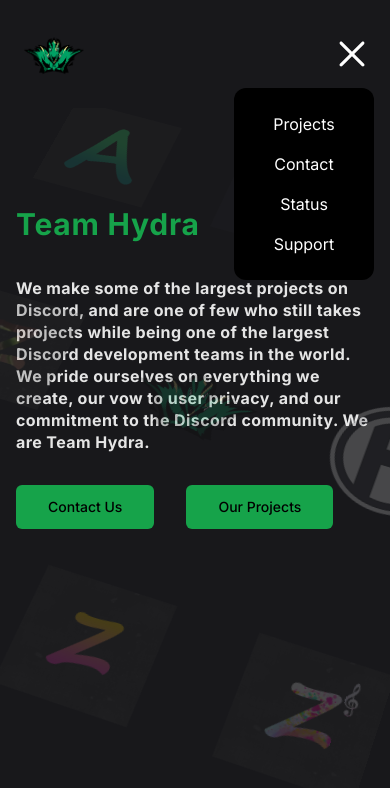
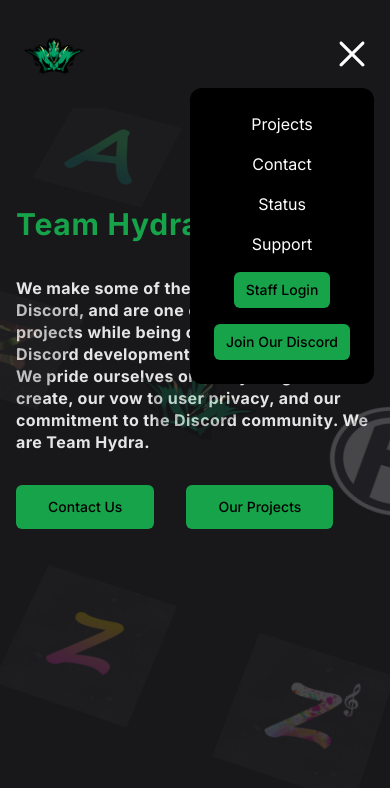
Before and after one commit to Hiekki/Team-Hydra, a Next.js app: page / in a window 390 px wide. Both pictures are taken after a click on the picture 352 px from the left and 54 px from the top of the page. Shown: the top 788 px of the page. Built offline with nearby package versions, Linux system fonts and the light colour scheme.

Commit message:
added buttons to mobile dropdown menu for nav bar

```diff
--- a/src/components/Navbar.tsx
+++ b/src/components/Navbar.tsx
@@ -73,6 +73,26 @@
                                     <a href={`/#${nav.id}`}>{nav.name}</a>
                                 </li>
                             ))}
+                            <li>
+                                <Button
+                                    className="bg-green-600 z-10 hover:bg-zinc-200 hover:text-green-600 mt-4 text-black"
+                                    variant="default"
+                                    size="sm"
+                                    asChild
+                                >
+                                    <a href="https://accounts.hep.gg/">Staff Login</a>
+                                </Button>
+                            </li>
+                            <li>
+                                <Button
+                                    className="bg-green-600 z-10 hover:bg-zinc-200 hover:text-green-600 mt-4 text-black"
+                                    variant="default"
+                                    size="sm"
+                                    asChild
+                                >
+                                    <a href="https://hep.gg/discord">Join Our Discord</a>
+                                </Button>
+                            </li>
                         </ul>
                     </div>
                 </div>
```
